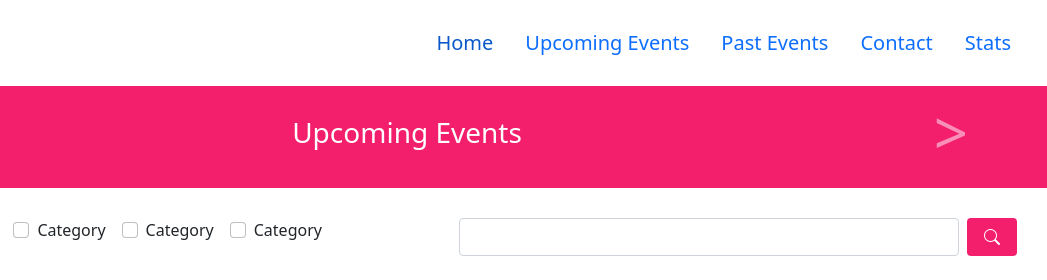
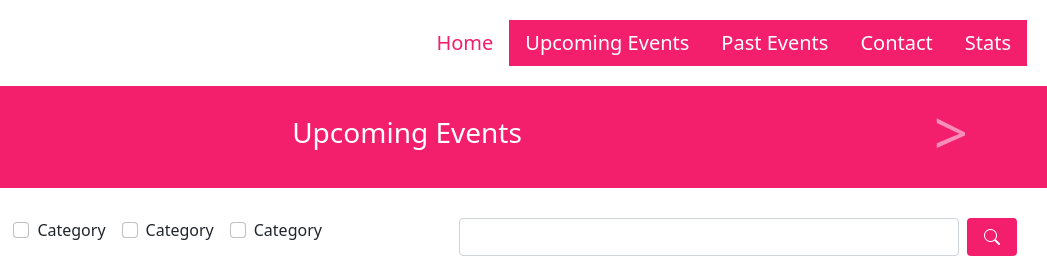
Before and after one commit to Joelstbn/mindhub-js-task01, a plain HTML site: page index.html in a window 1280 px wide. In both pictures the pointer is over the link 697 px from the left and 43 px from the top of the page. Shown: the top 280 px of the page, 233-1280 px from the left. Drawn offline with nearby package versions, Linux system fonts and the light colour scheme.

Commit message:
Change of styles in hover functions of links

```diff
--- a/assets/styles/styles.css
+++ b/assets/styles/styles.css
@@ -171,3 +171,25 @@ table{
     flex-direction: column-reverse;
   }
 }
+
+.nav-item{
+  background-color: rgb(243, 30, 108);
+}
+
+.nav-link{
+  color: white;
+
+}
+
+.nav-link:hover{
+  background-color: white;
+  color: rgb(243, 30, 108);
+}
+
+.carouselItem:hover{
+  color: rgb(19, 16, 16);
+}
+
+.btn:hover{
+  background-color: black;
+}
```
